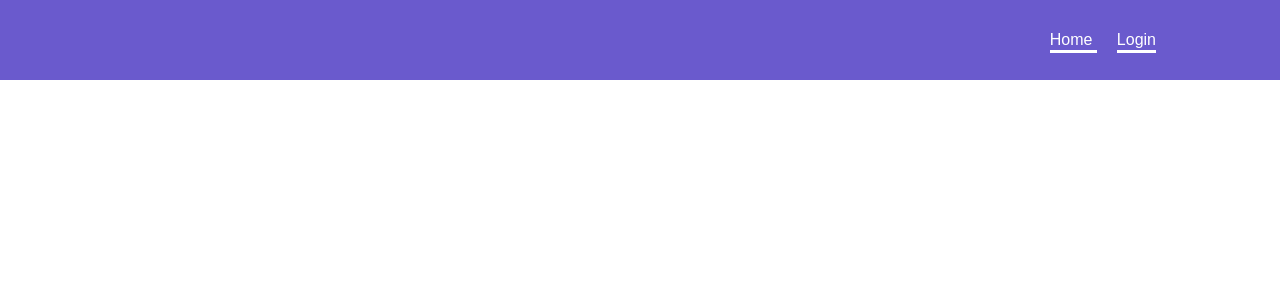
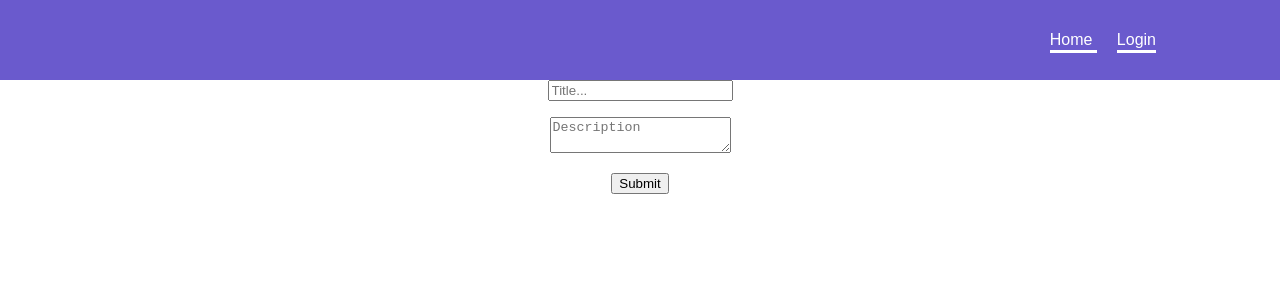
Before and after one commit to Siddhesh-Songire/social-media-app, a React (Create React App) app: page /createpost in a window 1280 px wide. Shown: the top 300 px of the page. Built offline with nearby package versions, Linux system fonts and the light colour scheme; no server answers.

Commit message:
Set up form 😪

```diff
--- a/src/pages/create-post/create-form.tsx
+++ b/src/pages/create-post/create-form.tsx
@@ -1,11 +1,36 @@
 import { useForm } from "react-hook-form";
-import * as yup from "yup"
+import * as yup from "yup";
+import { yupResolver } from "@hookform/resolvers/yup";
 
+interface CreateFormData {
+  title: string;
+  description: string;
+}
+export const CreateForm = () => {
+  const schema = yup.object().shape({
+    title: yup.string().required("You must add a title."),
+    description: yup.string().required("You must add a description."),
+  });
 
-export const CreateForm = () => {
-    return(
-        <form>
+  const {
+    register,
+    handleSubmit,
+    formState: { errors },
+  } = useForm<CreateFormData>({
+    resolver: yupResolver(schema),
+  });
 
-        </form>
-    );
+  const onCreatePost = (data: CreateFormData) => {
+    console.log(data);
+  };
+  return (
+    <form onSubmit={handleSubmit(onCreatePost)}>
+      <input placeholder="Title..." {...register("title")} />
+      <p style={{color : "red"}}> {errors.title?.message} </p>
+      <textarea placeholder="Description" {...register("description")} />
+      <p style={{color : "red"}}> {errors.description?.message} </p>
+
+      <input type="submit" />
+    </form>
+  );
 };
```
